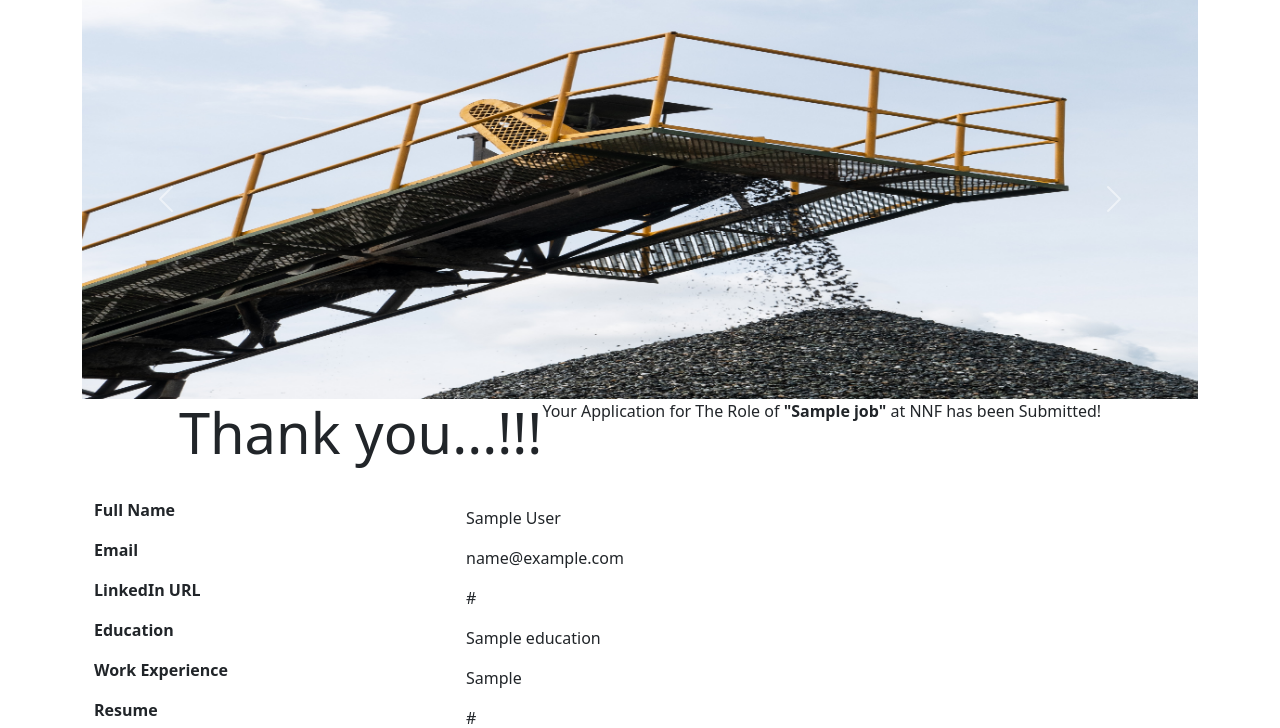
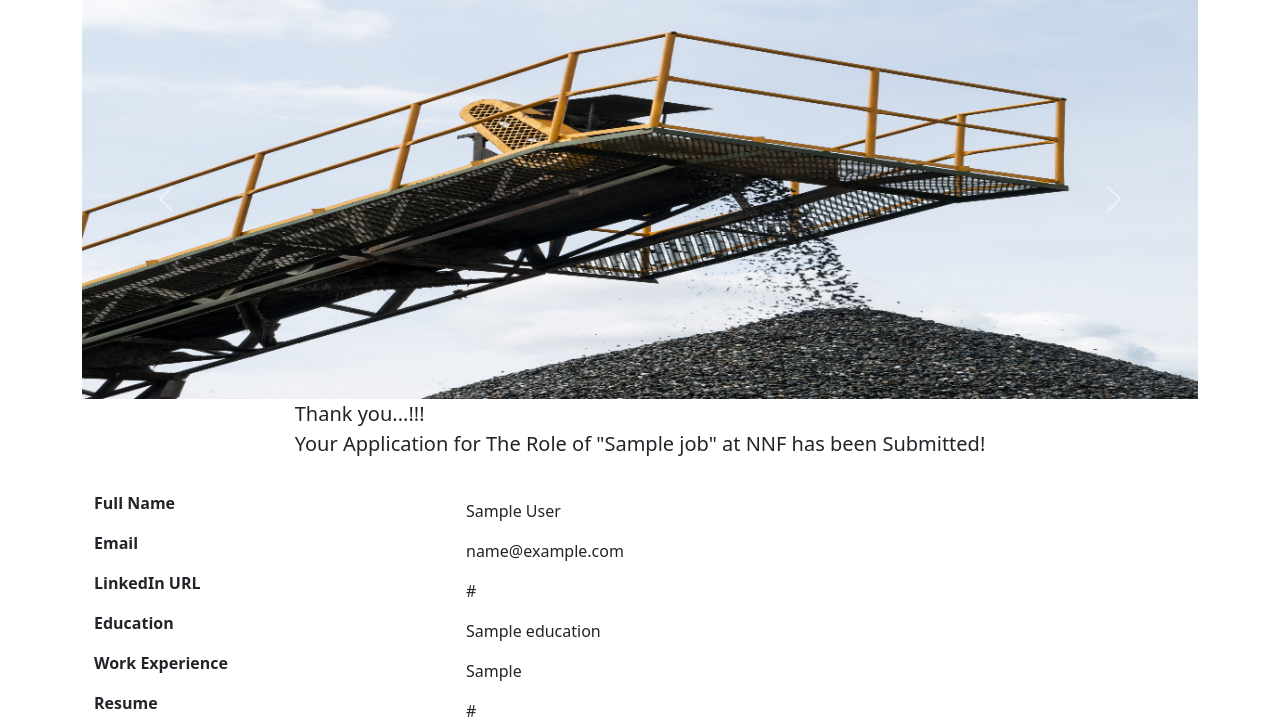
Before and after one commit to cnchoudhari/careers_website, a Flask app: template templates/app_submitted.html in a window 1280 px wide. Shown: the part 161-889 px from the top of the page. Run offline with Flask 3, Linux system fonts and the light colour scheme; the template is opened without the code that fills it: most values are stand-ins (such as "Sample title", 1, 10 or a date in 2020).

Commit message:
add some

```diff
--- a/templates/app_submitted.html
+++ b/templates/app_submitted.html
@@ -14,8 +14,8 @@
 
 
     <div class="mb-3 d-flex justify-content-center">
-    <p class="display-4 lead"> Thank you...!!! <br></p>
-       <p> Your Application for The Role of <b>"{{job['title']}}"</b> at NNF has been Submitted!
+    <p class="lead"> Thank you...!!! <br>
+       Your Application for The Role of <b>"{{job['title']}}"</b> at NNF has been Submitted!
       </p>
     </div>
 
```
